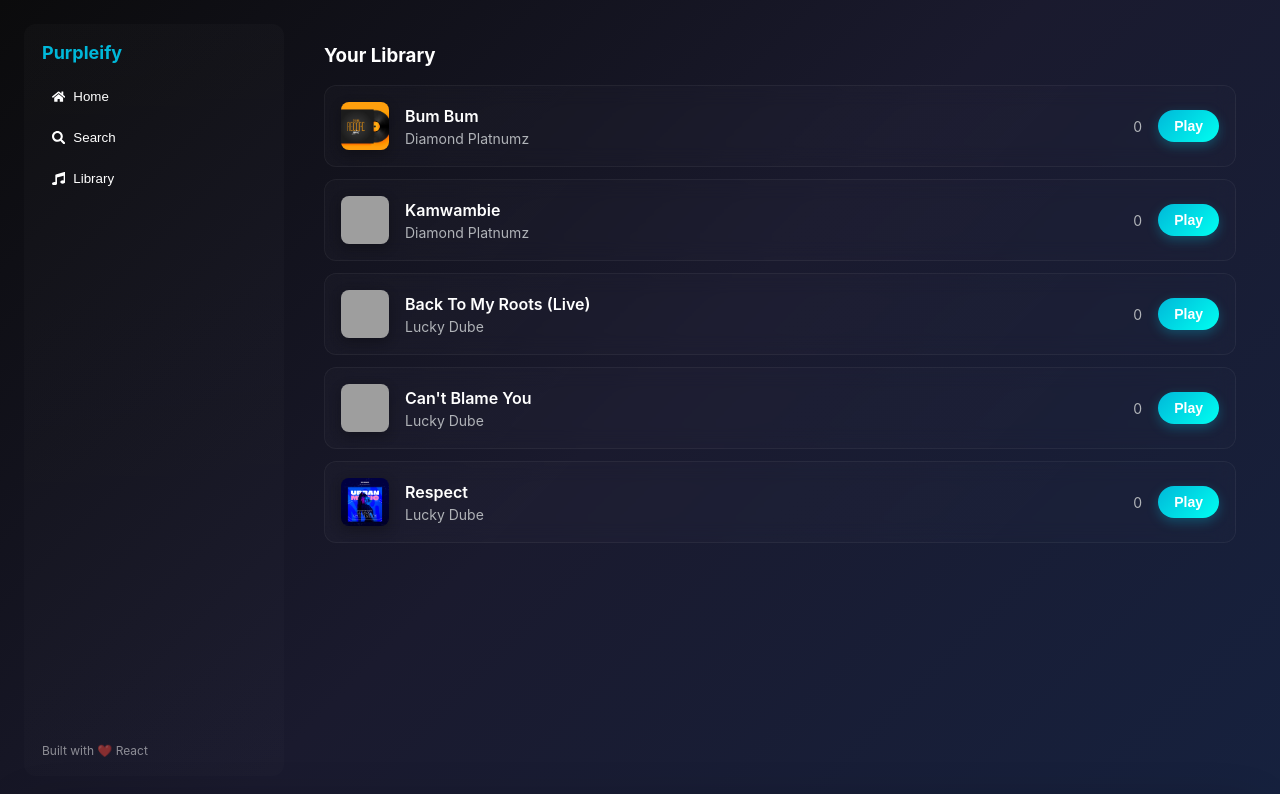
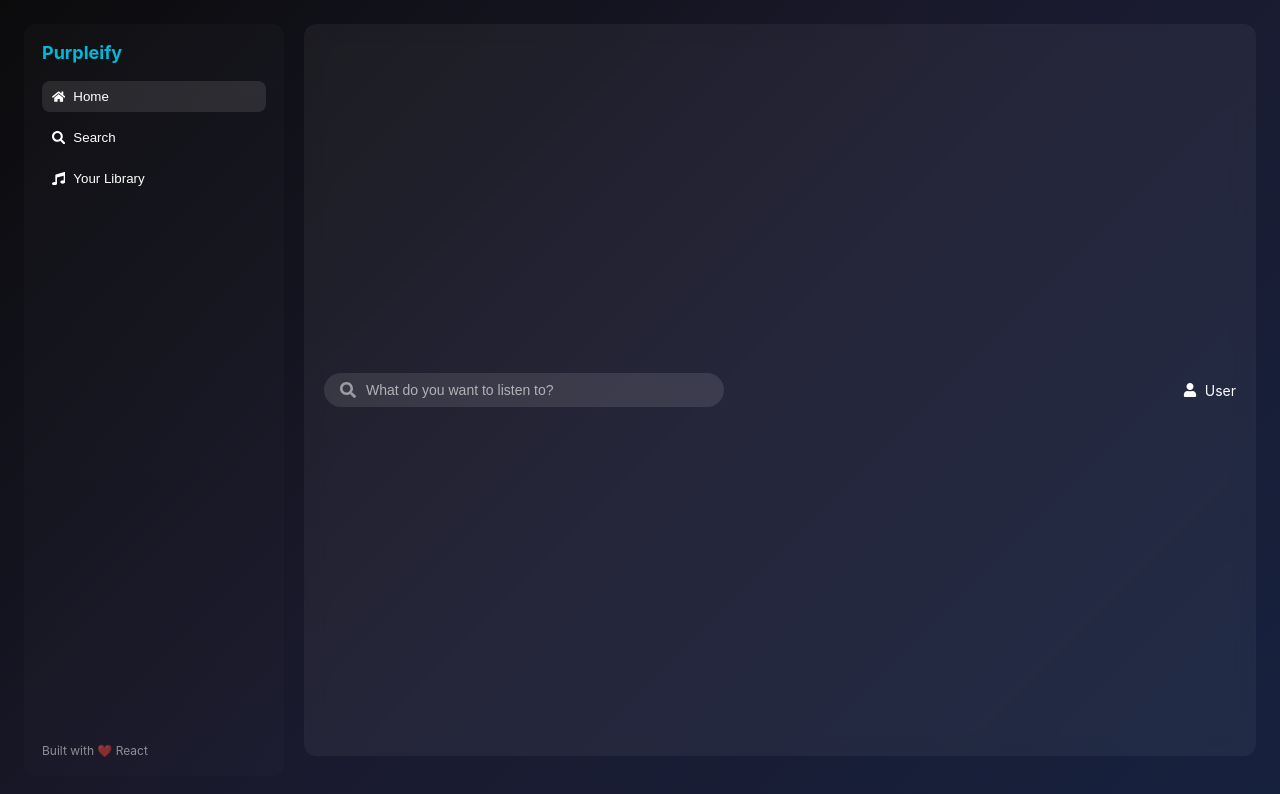
Before and after one commit to joehack1/doba, a React (Vite) app: page / in a window 1280 px wide. Shown: the top 794 px of the page. Built offline with nearby package versions, Linux system fonts and the light colour scheme; grey boxes are pictures that could not be loaded.

Commit message:
Implement new Home and Search components; enhance App layout with TopBar and improved Sidebar navigation

```diff
--- a/src/App.jsx
+++ b/src/App.jsx
@@ -4,6 +4,9 @@ import { theme } from "./theme";
 import Sidebar from "./components/Sidebar";
 import Library from "./components/Library";
 import Player from "./components/Player";
+import TopBar from "./components/TopBar";
+import Home from "./components/Home";
+import Search from "./components/Search";
 
 const Global = createGlobalStyle`
   * { box-sizing: border-box; }
@@ -35,7 +38,7 @@ const Global = createGlobalStyle`
 const Layout = styled.div`
   display: grid;
   grid-template-columns: 260px 1fr;
-  grid-template-rows: 1fr auto;
+  grid-template-rows: auto 1fr auto;
   height: 100vh;
   gap: 20px;
   padding: 24px;
@@ -85,14 +88,26 @@ export default function App() {
   ]);
 
   const [currentIndex, setCurrentIndex] = useState(0);
+  const [currentView, setCurrentView] = useState('home');
+  const [searchQuery, setSearchQuery] = useState('');
+
+  const onViewChange = (view) => setCurrentView(view);
+  const onSearchChange = (query) => setSearchQuery(query);
+  const onPlay = (track) => {
+    const index = tracks.findIndex(t => t.id === track.id);
+    if (index !== -1) setCurrentIndex(index);
+  };
 
   return (
     <ThemeProvider theme={theme}>
       <Global />
       <Layout>
-        <Sidebar />
+        <Sidebar currentView={currentView} onViewChange={onViewChange} />
+        <TopBar onSearchChange={onSearchChange} />
         <Main>
-          <Library tracks={tracks} currentIndex={currentIndex} onPlay={(i) => setCurrentIndex(i)} />
+          {currentView === 'home' && <Home tracks={tracks} onPlay={onPlay} />}
+          {currentView === 'search' && <Search tracks={tracks} onPlay={onPlay} searchQuery={searchQuery} />}
+          {currentView === 'library' && <Library tracks={tracks} currentIndex={currentIndex} onPlay={onPlay} />}
         </Main>
 
         <Player
--- /dev/null
+++ b/src/components/Home.jsx
@@ -0,0 +1,66 @@
+import React from "react";
+import styled from "styled-components";
+
+const Container = styled.div`
+  padding: 20px;
+`;
+
+const Greeting = styled.h1`
+  margin: 0 0 20px 0;
+  color: ${({theme}) => theme.colors.text};
+  font-size: 32px;
+`;
+
+const Grid = styled.div`
+  display: grid;
+  grid-template-columns: repeat(auto-fill, minmax(200px, 1fr));
+  gap: 20px;
+`;
+
+const AlbumCard = styled.div`
+  background: rgba(255,255,255,0.05);
+  border-radius: 8px;
+  padding: 16px;
+  cursor: pointer;
+  transition: background 0.3s ease;
+  &:hover {
+    background: rgba(255,255,255,0.1);
+  }
+`;
+
+const AlbumCover = styled.img`
+  width: 100%;
+  aspect-ratio: 1;
+  border-radius: 8px;
+  object-fit: cover;
+  margin-bottom: 12px;
+`;
+
+const AlbumTitle = styled.h3`
+  margin: 0 0 4px 0;
+  font-size: 16px;
+  color: ${({theme}) => theme.colors.text};
+`;
+
+const AlbumArtist = styled.p`
+  margin: 0;
+  font-size: 14px;
+  color: ${({theme}) => theme.colors.subtext};
+`;
+
+export default function Home({ tracks, onPlay }) {
+  return (
+    <Container>
+      <Greeting>Good evening</Greeting>
+      <Grid>
+        {tracks.map(track => (
+          <AlbumCard key={track.id} onClick={() => onPlay(track)}>
+            <AlbumCover src={track.cover} alt={track.title} />
+            <AlbumTitle>{track.title}</AlbumTitle>
+            <AlbumArtist>{track.artist}</AlbumArtist>
+          </AlbumCard>
+        ))}
+      </Grid>
+    </Container>
+  );
+}
--- /dev/null
+++ b/src/components/Search.jsx
@@ -0,0 +1,97 @@
+import React, { useState, useEffect } from "react";
+import styled from "styled-components";
+
+const Container = styled.div`
+  padding: 20px;
+`;
+
+const Title = styled.h2`
+  margin: 0 0 20px 0;
+  color: ${({theme}) => theme.colors.text};
+`;
+
+const Results = styled.div`
+  display: flex;
+  flex-direction: column;
+  gap: 12px;
+`;
+
+const TrackItem = styled.div`
+  display: flex;
+  align-items: center;
+  gap: 16px;
+  padding: 12px;
+  border-radius: 8px;
+  cursor: pointer;
+  background: rgba(255,255,255,0.02);
+  &:hover {
+    background: rgba(255,255,255,0.05);
+  }
+`;
+
+const Cover = styled.img`
+  width: 48px;
+  height: 48px;
+  border-radius: 8px;
+  object-fit: cover;
+`;
+
+const Info = styled.div`
+  flex: 1;
+  h4 { margin: 0; font-size: 16px; color: ${({theme}) => theme.colors.text}; }
+  p { margin: 0; font-size: 14px; color: ${({theme}) => theme.colors.subtext}; }
+`;
+
+const PlayBtn = styled.button`
+  background: ${({theme}) => theme.colors.primary};
+  border: none;
+  color: white;
+  padding: 8px 16px;
+  border-radius: 20px;
+  cursor: pointer;
+  font-weight: 600;
+  font-size: 14px;
+  &:hover {
+    background: ${({theme}) => theme.colors.primaryLight};
+  }
+`;
+
+export default function Search({ tracks, onPlay, searchQuery }) {
+  const [filteredTracks, setFilteredTracks] = useState(tracks);
+
+  useEffect(() => {
+    if (!searchQuery) {
+      setFilteredTracks([]);
+    } else {
+      const filtered = tracks.filter(track =>
+        track.title.toLowerCase().includes(searchQuery.toLowerCase()) ||
+        track.artist.toLowerCase().includes(searchQuery.toLowerCase())
+      );
+      setFilteredTracks(filtered);
+    }
+  }, [searchQuery, tracks]);
+
+  return (
+    <Container>
+      <Title>Search</Title>
+      {searchQuery && (
+        <Results>
+          {filteredTracks.length > 0 ? (
+            filteredTracks.map(track => (
+              <TrackItem key={track.id}>
+                <Cover src={track.cover} alt={track.title} />
+                <Info>
+                  <h4>{track.title}</h4>
+                  <p>{track.artist}</p>
+                </Info>
+                <PlayBtn onClick={() => onPlay(track)}>Play</PlayBtn>
+              </TrackItem>
+            ))
+          ) : (
+            <p style={{ color: "rgba(255,255,255,0.6)" }}>No results found for "{searchQuery}"</p>
+          )}
+        </Results>
+      )}
+    </Container>
+  );
+}
--- a/src/components/Sidebar.jsx
+++ b/src/components/Sidebar.jsx
@@ -22,21 +22,29 @@ const Nav = styled.nav`
   display:flex;
   flex-direction:column;
   gap:10px;
-  button {
-    display:flex; gap:8px; align-items:center;
-    background:none; border:none; padding:8px 10px; color:inherit; cursor:pointer; border-radius:8px;
-    &:hover { background: rgba(255,255,255,0.03); }
-  }
 `;
 
-export default function Sidebar(){
+const NavButton = styled.button`
+  display:flex; gap:8px; align-items:center;
+  background:none; border:none; padding:8px 10px; color:inherit; cursor:pointer; border-radius:8px;
+  background: ${({ active }) => active ? 'rgba(255,255,255,0.1)' : 'none'};
+  &:hover { background: rgba(255,255,255,0.03); }
+`;
+
+export default function Sidebar({ currentView, onViewChange }){
   return (
     <Box>
       <Logo>Purpleify</Logo>
       <Nav>
-        <button><FaHome /> Home</button>
-        <button><FaSearch /> Search</button>
-        <button><FaMusic /> Library</button>
+        <NavButton active={currentView === 'home'} onClick={() => onViewChange('home')}>
+          <FaHome /> Home
+        </NavButton>
+        <NavButton active={currentView === 'search'} onClick={() => onViewChange('search')}>
+          <FaSearch /> Search
+        </NavButton>
+        <NavButton active={currentView === 'library'} onClick={() => onViewChange('library')}>
+          <FaMusic /> Your Library
+        </NavButton>
       </Nav>
       <div style={{ marginTop: "auto", fontSize: 12, color: "rgba(255,255,255,0.5)" }}>
         Built with ❤️ React
--- /dev/null
+++ b/src/components/TopBar.jsx
@@ -0,0 +1,63 @@
+import React from "react";
+import styled from "styled-components";
+import { FaSearch, FaUser } from "react-icons/fa";
+
+const Bar = styled.header`
+  grid-column: 2 / -1;
+  background: rgba(255,255,255,0.05);
+  backdrop-filter: blur(10px);
+  border-radius: 12px;
+  padding: 12px 20px;
+  display: flex;
+  align-items: center;
+  justify-content: space-between;
+  margin-bottom: 20px;
+`;
+
+const SearchContainer = styled.div`
+  display: flex;
+  align-items: center;
+  background: rgba(255,255,255,0.1);
+  border-radius: 20px;
+  padding: 8px 16px;
+  flex: 1;
+  max-width: 400px;
+`;
+
+const SearchInput = styled.input`
+  background: none;
+  border: none;
+  color: ${({theme}) => theme.colors.text};
+  font-size: 14px;
+  outline: none;
+  flex: 1;
+  &::placeholder {
+    color: ${({theme}) => theme.colors.subtext};
+  }
+`;
+
+const UserProfile = styled.div`
+  display: flex;
+  align-items: center;
+  gap: 8px;
+  color: ${({theme}) => theme.colors.text};
+  font-size: 14px;
+`;
+
+export default function TopBar({ onSearchChange }) {
+  return (
+    <Bar>
+      <SearchContainer>
+        <FaSearch style={{ color: "rgba(255,255,255,0.5)", marginRight: 8 }} />
+        <SearchInput
+          placeholder="What do you want to listen to?"
+          onChange={(e) => onSearchChange(e.target.value)}
+        />
+      </SearchContainer>
+      <UserProfile>
+        <FaUser />
+        <span>User</span>
+      </UserProfile>
+    </Bar>
+  );
+}
```
Also changed, not shown: 1 other file (tests, documents, lock files or other folders).
